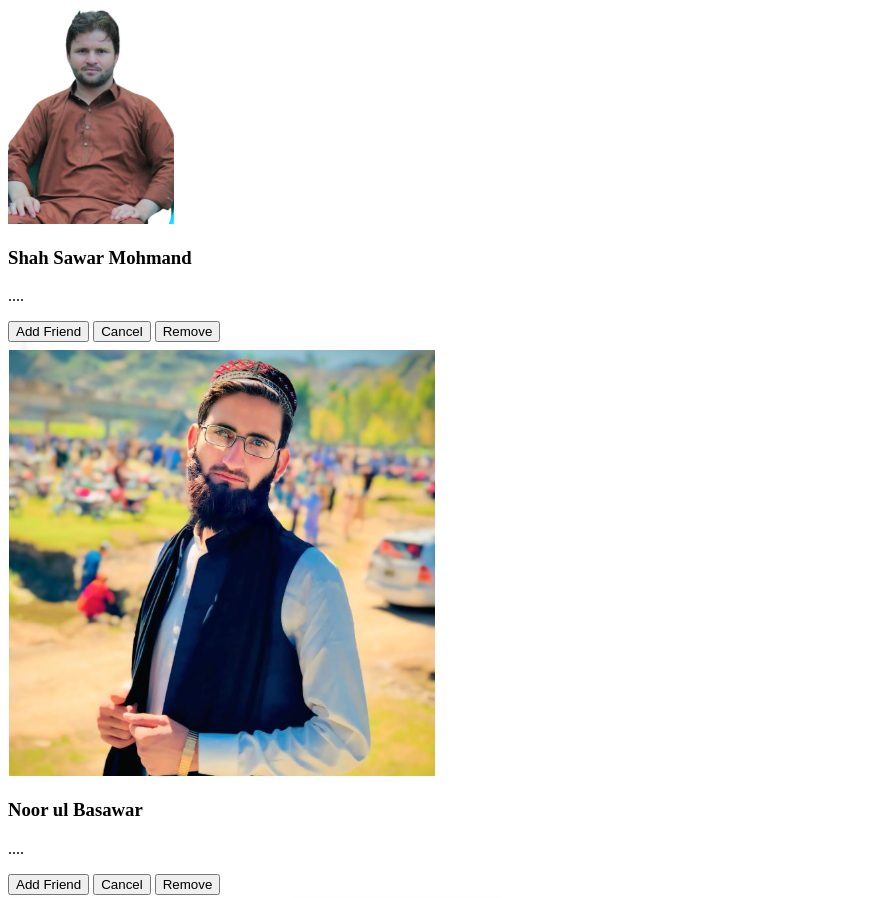
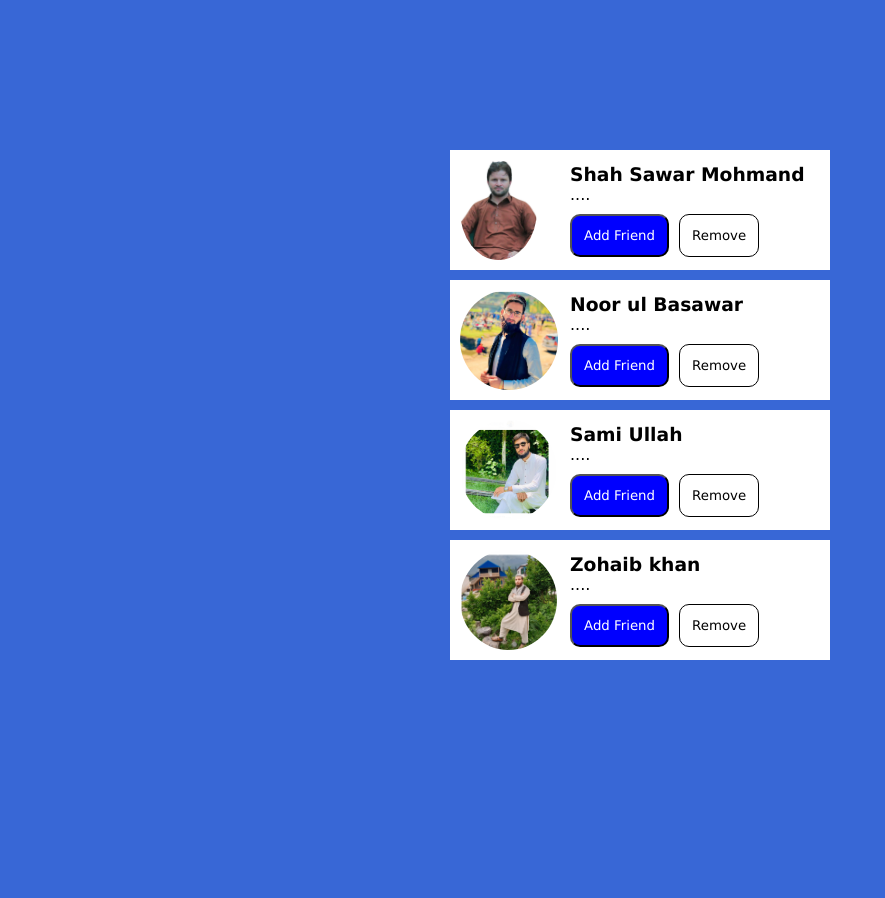
Before and after one commit to shahsawar0346/Fackbook_button, a plain HTML site: page index.html in a window 1280 px wide. Shown: the top 898 px of the page, without its empty margins (0-885 px from the left). After the commit the page ends 800 px from the top, so only its background shows below. Drawn offline with Linux system fonts and the light colour scheme.

Commit message:
Update index.html

```diff
--- a/index.html
+++ b/index.html
@@ -4,8 +4,8 @@
     <meta charset="UTF-8" />
     <meta name="viewport" content="width=device-width, initial-scale=1.0" />
     <title>Fackbook</title>
-    <link rel="stylesheet" href="fackbook button.css" />
-    <script src="fackbook button.js" defer></script>
+    <link rel="stylesheet" href="style.css" />
+    <script src="fackbook script.js" defer></script>
   </head>
   <body>
     <div id="card">
```
